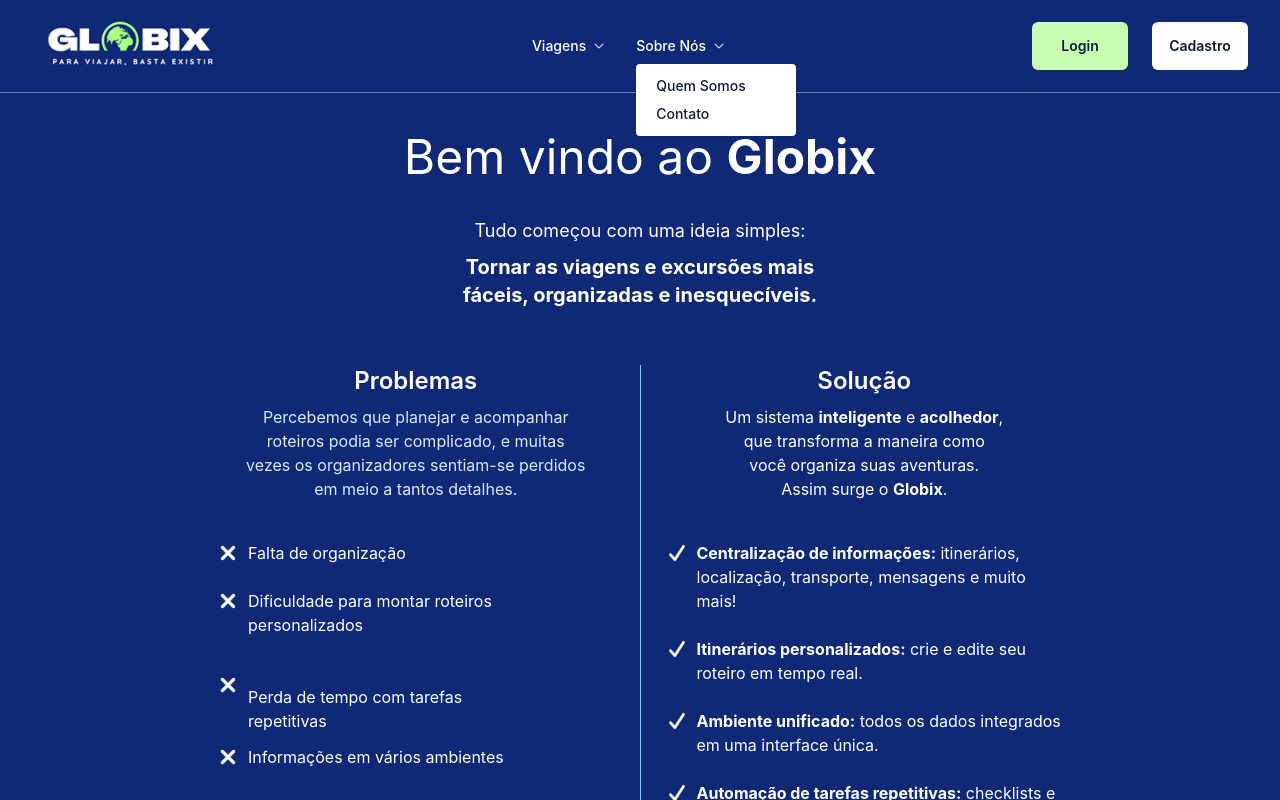
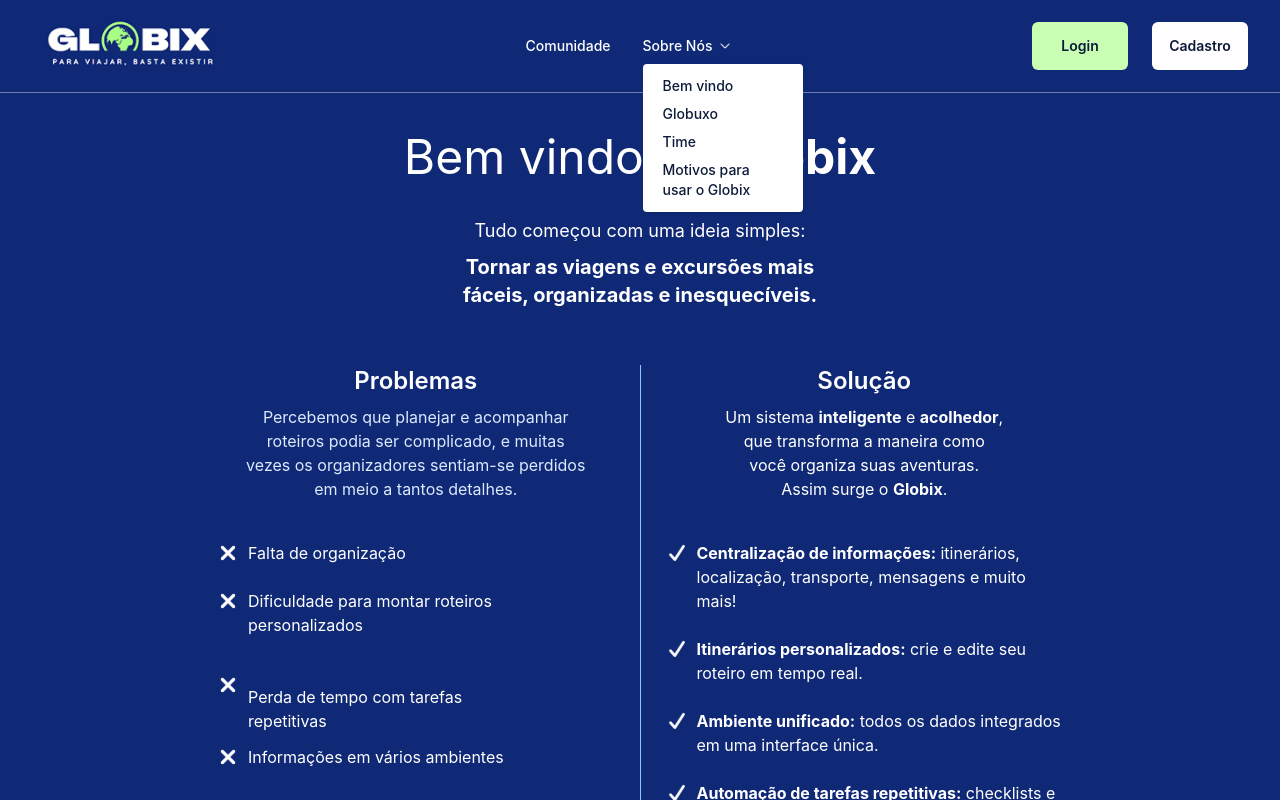
Before and after one commit to florgust/frontend-globix, a Next.js app: page /about in a window 1280 px wide. Both pictures are taken after a click on the button "Sobre Nós". Shown: the top 800 px of the page. Built offline with nearby package versions, Linux system fonts and the light colour scheme.

Commit message:
SCRUM-115: Corrigindo a página Sobre

```diff
--- a/src/app/about/page.tsx
+++ b/src/app/about/page.tsx
@@ -13,7 +13,7 @@
       <main className="bg-[#102976]">
         <section
           id="bem-vindo"
-          className="flex flex-col items-center justify-start h-[50rem] text-white"
+          className="flex flex-col items-center justify-start h-[50rem] text-white scroll-mt-20"
         >
           <hr className="border-t border-white opacity-40 mt-3 w-400" />
           <div className="max-w-4xl w-full">
@@ -97,7 +97,7 @@
 
         <section
           id="globuxo"
-          className="flex flex-col items-center justify-center mt-30 text-white relative"
+          className="flex flex-col items-center justify-center mt-30 text-white relative scroll-mt-70"
         >
           <div className="flex flex-col items-center w-full max-w-4xl relative z-10">
             <h2 className="text-5xl font-normal text-center mb-10">Ajudante</h2>
@@ -129,7 +129,7 @@
 
         <section
           id="time"
-          className="flex flex-col items-center justify-center min-h-screen text-white relative"
+          className="flex flex-col items-center justify-center min-h-screen text-white relative scroll-mt-10"
         >
           <div className="flex flex-col items-center w-full max-w-6xl relative z-10">
             <h2 className="text-3xl md:text-4xl font-normal text-center mb-12 mt-16">
@@ -238,18 +238,18 @@
           </div>
 
           {/* Linha horizontal base */}
-          <hr className="border-t border-white opacity-40 mt-3 w-400 mt-30" />
+          <hr className="border-t border-white opacity-40 w-400 mt-30 mb-25" />
         </section>
 
         <section
-          id="por-que-usar"
-          className="flex flex-col items-center justify-center min-h-screen text-white relative"
+          id="motivos"
+          className="flex flex-col items-center justify-center text-white relative scroll-mt-50"
         >
-          <div className="flex flex-col items-center w-full max-w-6xl relative z-10">
-            <h2 className="text-3xl md:text-4xl font-normal text-center mb-16 mt-16">
+          <div className="flex flex-col items-center max-w-6xl">
+            <h2 className="text-3xl font-normal text-center">
               Por que usar o <span className="font-bold text-[#4e8cff]">GLOBIX?</span>
             </h2>
-            <div className="flex flex-row flex-wrap justify-center gap-12 mb-16">
+            <div className="flex  flex-wrap justify-center gap-12 mt-20">
               {/* Card 1 */}
               <div className="bg-white rounded-xl shadow-lg px-8 py-8 w-[300px] flex flex-col items-center text-[#0b47b8]">
                 <img src="/images-about/por-que-card1.svg" alt="Organização Total" className="w-14 h-14 mb-4" />
@@ -267,19 +267,16 @@
                 </div>
               </div>
               {/* Card 3 */}
-              <div className="bg-white rounded-xl shadow-lg px-8 py-8 w-[300px] flex flex-col items-center text-[#0b47b8]">
+              <div className="bg-white rounded-xl shadow-lg py-8 w-[300px] flex flex-col items-center text-[#0b47b8]">
                 <img src="/images-about/por-que-card3.svg" alt="Planejamento prático" className="w-14 h-14 mb-4" />
                 <div className="font-bold text-lg mb-2 text-center">Planejamento prático</div>
                 <div className="text-center text-base font-normal">
                   Uma plataforma onde você consegue acompanhar tudo em um só lugar, de forma visual, intuitiva e eficiente.
                 </div>
               </div>
+              <div className="text-2xl text-white font-normal mt-4 mb-15">e muito mais...</div>
             </div>
-            <div className="text-2xl text-white font-normal mt-4">e muito mais...</div>
           </div>
-        </section>
-        <section>
-
         </section>
       </main>
 
--- a/src/components/ui/header.tsx
+++ b/src/components/ui/header.tsx
@@ -81,26 +81,14 @@
         {/* Navegação principal */}
         <nav className="flex flex-wrap items-center gap-4 md:gap-8 text-sm font-medium min-w-0" ref={menuRef}>
           {/* Viagens */}
-          <div className="relative">
+            <div className="relative">
             <button
-              onClick={() => setOpenMenu(openMenu === 'viagens' ? null : 'viagens')}
+              onClick={() => window.location.href = '/comunidade'}
               className="focus:outline-none flex items-center gap-2 cursor-pointer hover:font-bold"
             >
-              Viagens
-              <Image
-                src="/images-initial/icone-down.png"
-                alt="Ícone de seta para baixo"
-                width={10}
-                height={12}
-              />
+              Comunidade
             </button>
-            {openMenu === 'viagens' && (
-              <ul className="absolute mt-2 bg-white text-[#0D1A3A] rounded shadow p-2 w-36 md:w-40 z-10">
-                <li className="hover:bg-gray-100 px-3 py-1 cursor-pointer">Planejadas</li>
-                <li className="hover:bg-gray-100 px-3 py-1 cursor-pointer">Passadas</li>
-              </ul>
-            )}
-          </div>
+            </div>
 
           {/* Sobre Nós */}
           <div className="relative">
@@ -119,8 +107,33 @@
             </button>
             {openMenu === 'sobre' && (
               <ul className="absolute mt-2 bg-white text-[#0D1A3A] rounded shadow p-2 w-36 md:w-40 z-10">
-                <li className="hover:bg-gray-100 px-3 py-1 cursor-pointer">Quem Somos</li>
-                <li className="hover:bg-gray-100 px-3 py-1 cursor-pointer">Contato</li>
+                <li
+                  className="hover:bg-gray-100 px-3 py-1 cursor-pointer"
+                  onClick={() => window.location.href = '/about/#bem-vindo'}
+                >
+                  Bem vindo
+                </li>
+
+                <li
+                  className="hover:bg-gray-100 px-3 py-1 cursor-pointer"
+                  onClick={() => window.location.href = '/about/#globuxo'}
+                >
+                  Globuxo
+                </li>
+
+                <li
+                  className="hover:bg-gray-100 px-3 py-1 cursor-pointer"
+                  onClick={() => window.location.href = '/about/#time'}
+                >
+                  Time
+                </li>
+
+                <li
+                  className="hover:bg-gray-100 px-3 py-1 cursor-pointer"
+                  onClick={() => window.location.href = '/about/#motivos'}
+                >
+                  Motivos para usar o Globix
+                </li>
               </ul>
             )}
           </div>
```
